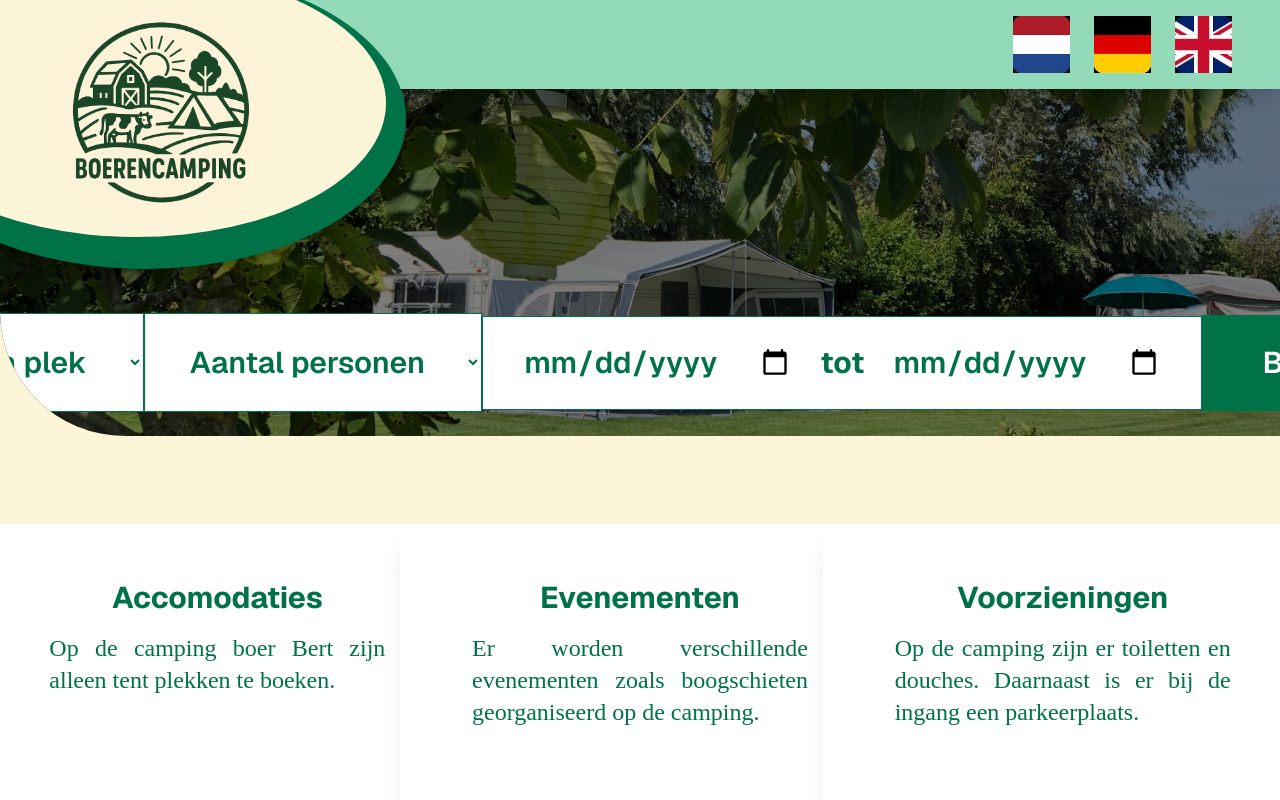
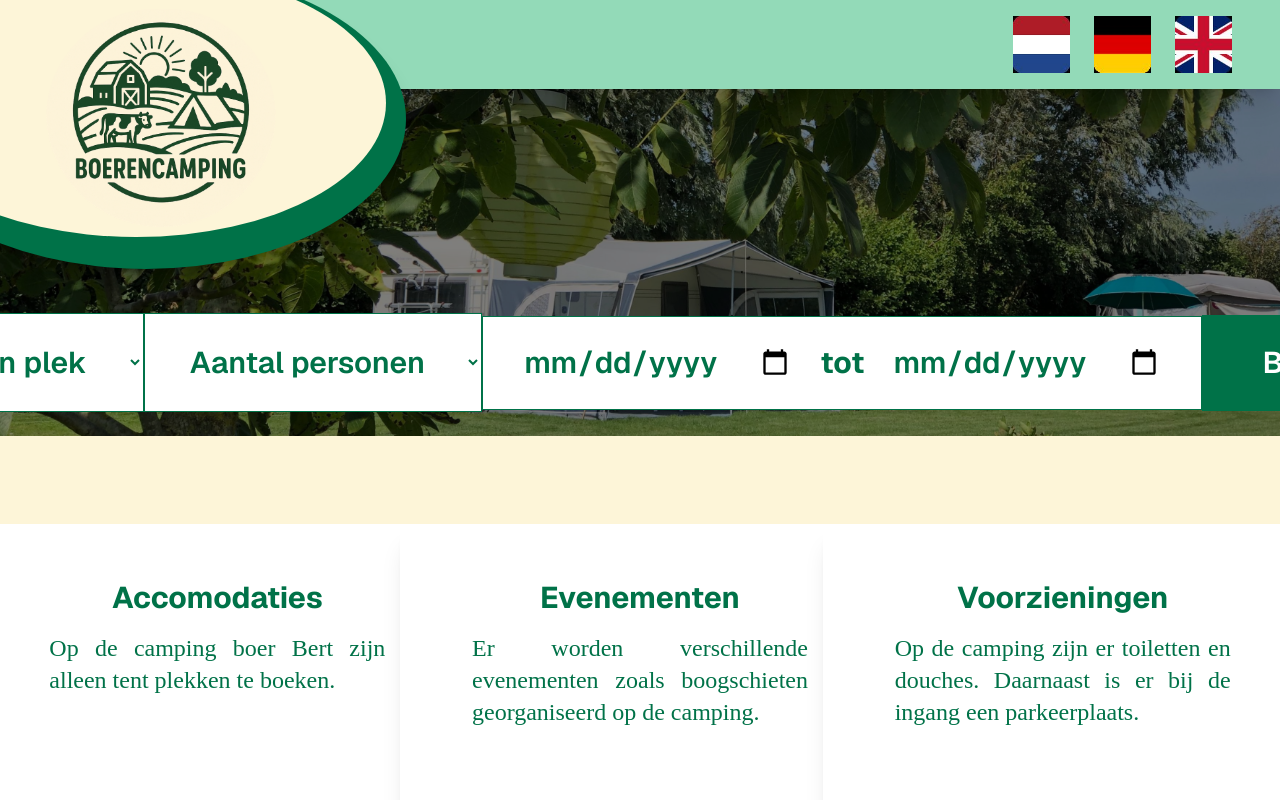
Before and after one commit to Powerboy2015/boer-bert-registratiesysteem, a Next.js app in the folder next.js/: page /klanten/1 in a window 1280 px wide. Shown: the top 800 px of the page. Built offline with nearby package versions, Linux system fonts and the light colour scheme.

Commit message:
kleine fix en duits taal alt

```diff
--- a/next.js/src/app/klanten/1/page.tsx
+++ b/next.js/src/app/klanten/1/page.tsx
@@ -38,7 +38,7 @@ export default function Reservering1() {
 
   return (
     <>
-      <div className="min-h-screen w-full text-[#2c2c2c] font-sans">
+      <div className="min-h-screen w-full text-[#2c2c2c] font-sans bg-[#FDF5D8]">
         <header className="shadow-xl w-full flex items-center h-auto justify-between p-4 bg-[#93DAB8] relative sticky top-0 z-50">
           <div className="flex items-center gap-3">
             <a href="http://localhost:3000/" title="knop naar home page">
@@ -81,7 +81,7 @@ export default function Reservering1() {
 
             <button>
               <Image
-                alt="German language"
+                alt="deutsche sprache"
                 src={de}
                 width={57}
                 height={57}
@@ -105,7 +105,7 @@ export default function Reservering1() {
         </header>{" "}
         {/*header met wat dingen er in */}
         <div className="bg-[#FDF5D8]">
-          <div className="rounded-bl-[125px] overflow-hidden bg-[#FDF5D8]">
+          <div className="overflow-hidden bg-[#FDF5D8]">
             <section
               className=" gap-6 p-6 items-center w-full h-full bg-cover bg-center bg-fixed bg-black/50 bg-blend-multiply " /*yuhh de background staat stil hehe */
               style={{ backgroundImage: `url(${campinggestolen.src})` }}
```
